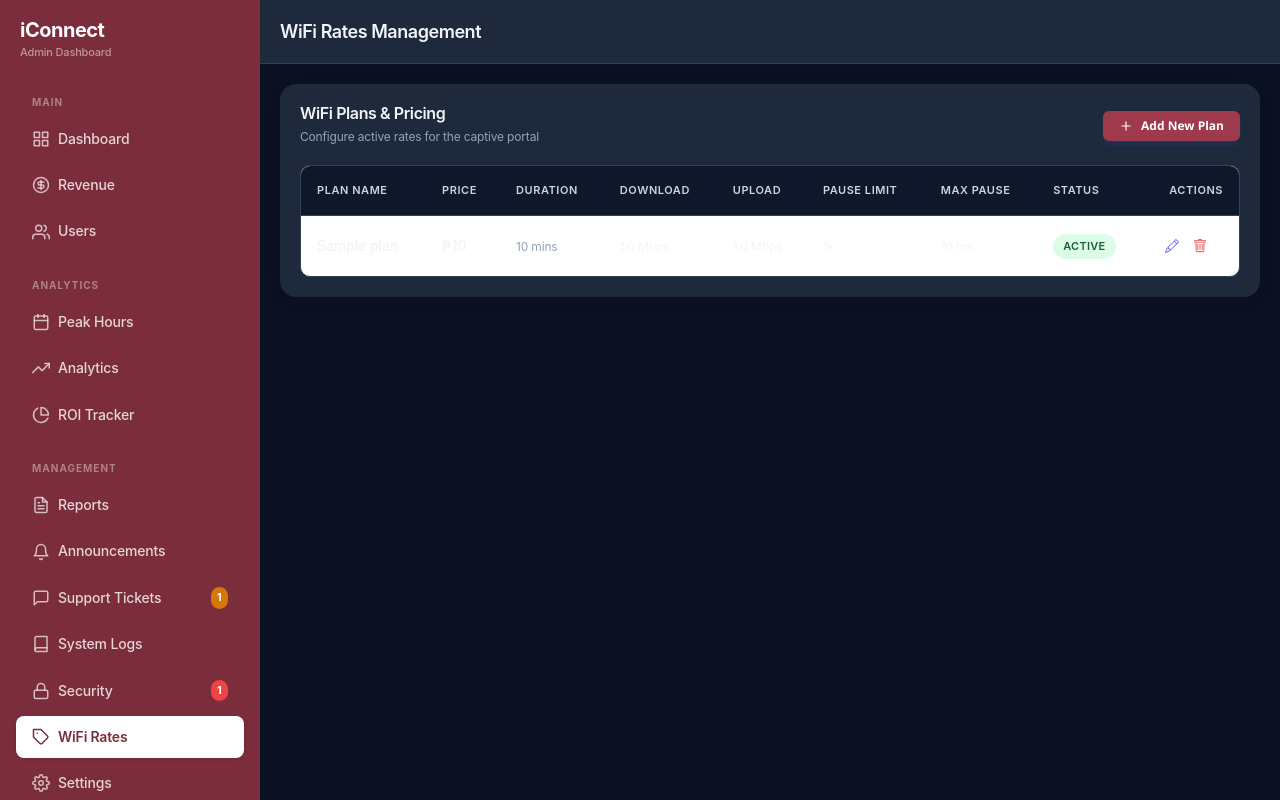
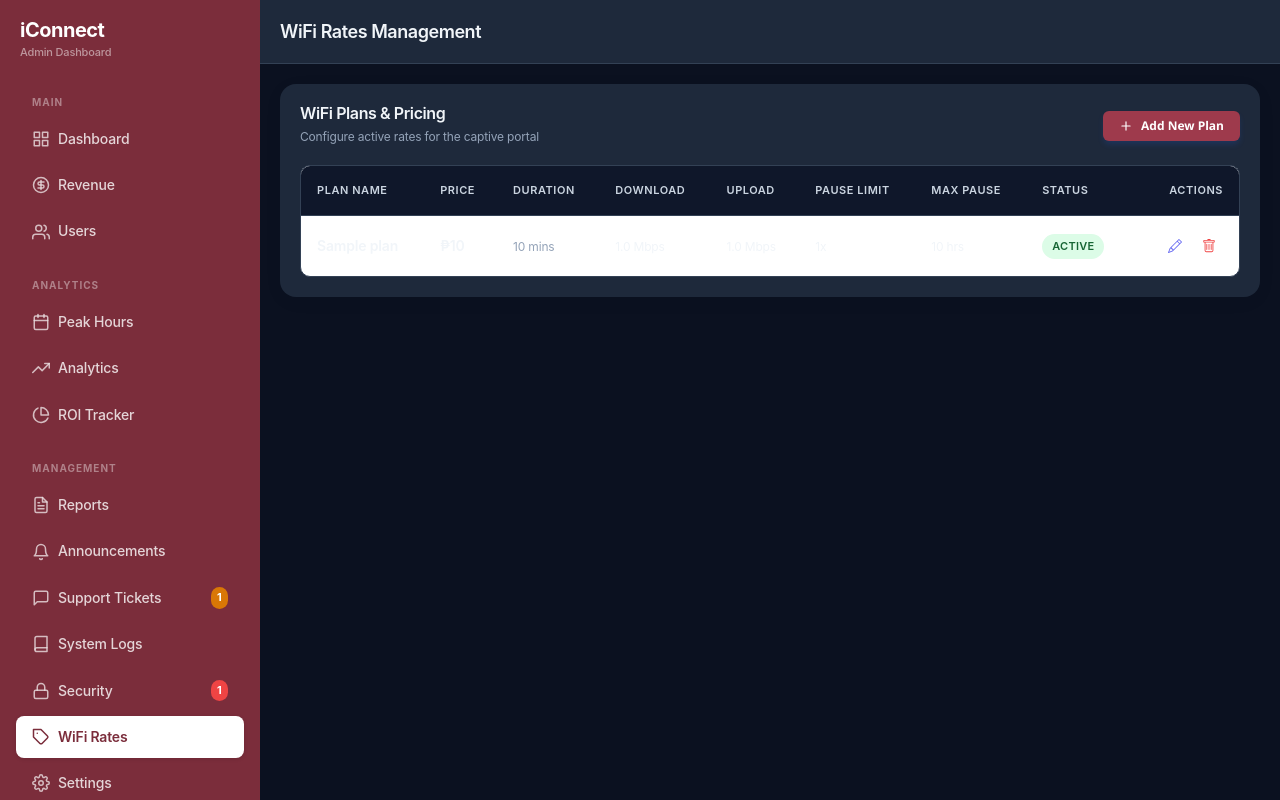
Before and after one commit to loricohenrian/iConnect, a Django app: page /iconnect-ops/plans/ in a window 1280 px wide. Run offline with Django 4.2, Linux system fonts and the light colour scheme; a user stored in the database is signed in; tables that the repository leaves empty hold one stand-in row (values such as "Sample post"); parts of the project's set-up code (start-up, migrations or seed data) failed here and were passed over.

Commit message:
Fix action column and button alignment in plans table and add missing flex utility classes

```diff
--- a/dashboard/templates/dashboard/plans.html
+++ b/dashboard/templates/dashboard/plans.html
@@ -37,7 +37,7 @@
                     <th>Pause Limit</th>
                     <th>Max Pause</th>
                     <th>Status</th>
-                    <th style="text-align: right;">Actions</th>
+                    <th style="text-align: right; width: 110px;">Actions</th>
                 </tr>
             </thead>
             <tbody>
@@ -58,7 +58,7 @@
                         {% endif %}
                     </td>
                     <td style="text-align: right;">
-                        <div class="d-flex justify-content-end align-items-center gap-xs">
+                        <div class="d-flex justify-content-end align-items-center gap-xs" style="display: flex; justify-content: flex-end; align-items: center; gap: 6px;">
                             <button type="button" class="btn-action" style="color: #6366f1; width: 28px; height: 28px; border: none; background: transparent; cursor: pointer; display: inline-flex; align-items: center; justify-content: center;" title="Edit Plan" onclick="openPlanModal('edit', {
                                 id: '{{ plan.id }}',
                                 name: '{{ plan.name|escapejs }}',
--- a/static/css/base.css
+++ b/static/css/base.css
@@ -534,7 +534,10 @@ tbody tr:last-child td {
 .d-flex { display: flex; }
 .align-items-center { align-items: center; }
 .justify-content-between { justify-content: space-between; }
+.justify-content-end { justify-content: flex-end; }
+.justify-content-center { justify-content: center; }
 .flex-column { flex-direction: column; }
+.gap-xs { gap: 4px; }
 .gap-sm { gap: 8px; }
 .gap-md { gap: 16px; }
 .w-100 { width: 100%; }
```
